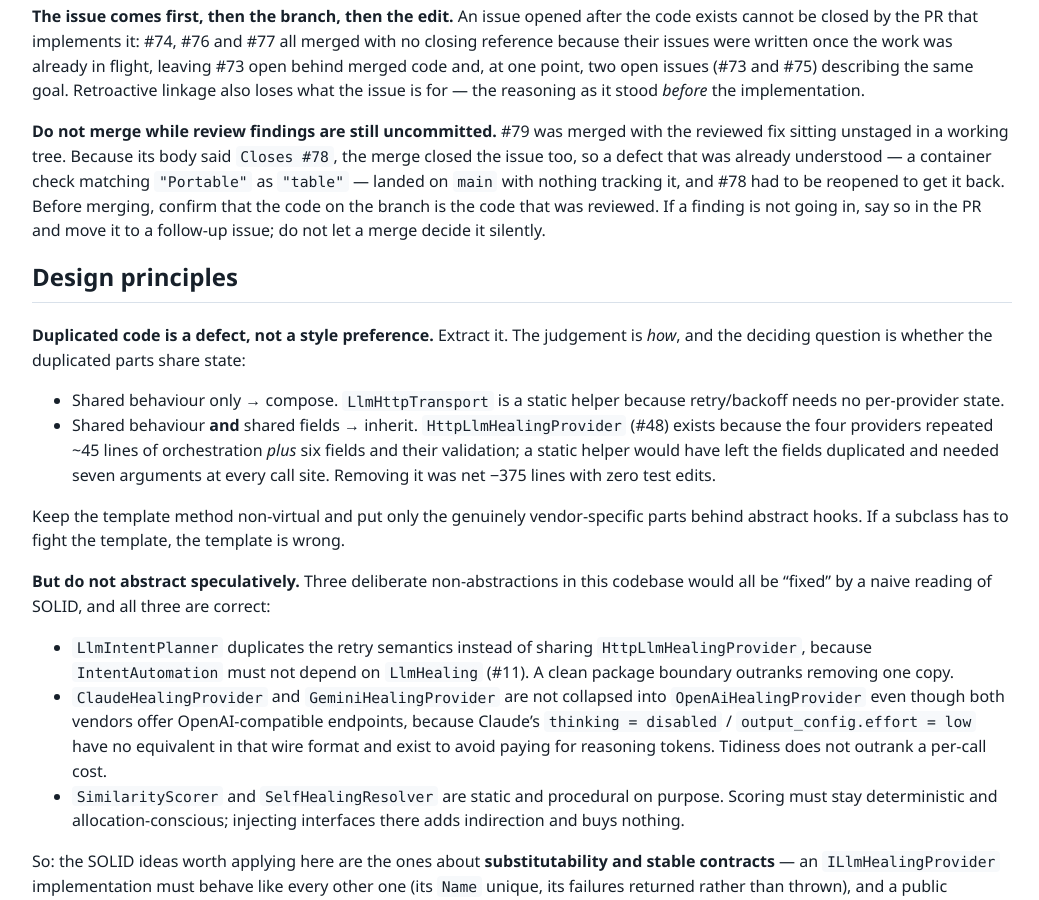
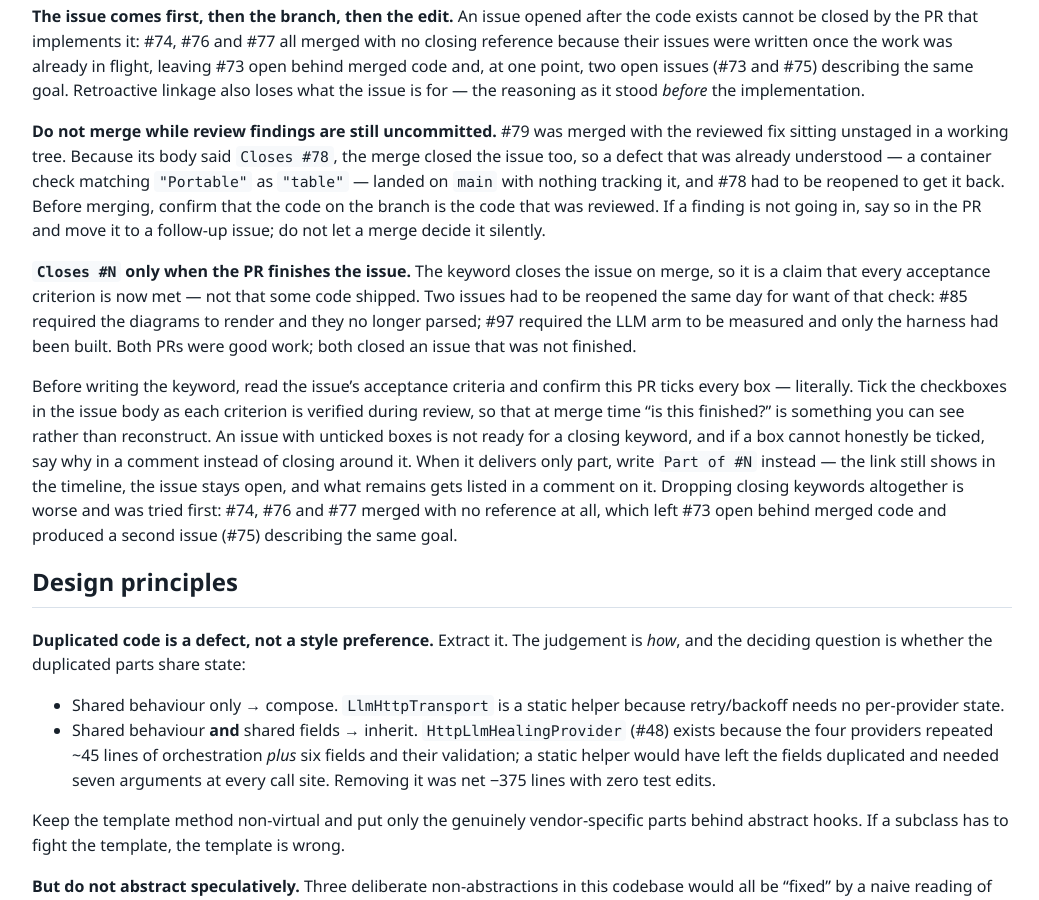
Before and after one commit to mustafasercansak/automation-sandbox, a Jekyll site: the page built from AGENTS.md, in a window 1280 px wide and 900 px high, scrolled down 7029 px. Shown: the whole window, without its empty margins (118-1157 px from the left). Built offline with Jekyll 4.4.1, drawn with Linux system fonts in a browser that asks for light colours; our own code applies the rules of GitHub Pages for plain Markdown files.

Commit message:
fix: Clarify guidelines for closing issues in PRs to ensure acceptance criteria are met before merging

```diff
--- a/AGENTS.md
+++ b/AGENTS.md
@@ -137,6 +137,10 @@ Two failures here are cheap to prevent and expensive to unwind, and both happene
 
 **Do not merge while review findings are still uncommitted.** #79 was merged with the reviewed fix sitting unstaged in a working tree. Because its body said `Closes #78`, the merge closed the issue too, so a defect that was already understood — a container check matching `"Portable"` as `"table"` — landed on `main` with nothing tracking it, and #78 had to be reopened to get it back. Before merging, confirm that the code on the branch is the code that was reviewed. If a finding is not going in, say so in the PR and move it to a follow-up issue; do not let a merge decide it silently.
 
+**`Closes #N` only when the PR finishes the issue.** The keyword closes the issue on merge, so it is a claim that every acceptance criterion is now met — not that some code shipped. Two issues had to be reopened the same day for want of that check: #85 required the diagrams to render and they no longer parsed; #97 required the LLM arm to be measured and only the harness had been built. Both PRs were good work; both closed an issue that was not finished.
+
+Before writing the keyword, read the issue's acceptance criteria and confirm this PR ticks every box — literally. Tick the checkboxes in the issue body as each criterion is verified during review, so that at merge time "is this finished?" is something you can see rather than reconstruct. An issue with unticked boxes is not ready for a closing keyword, and if a box cannot honestly be ticked, say why in a comment instead of closing around it. When it delivers only part, write `Part of #N` instead — the link still shows in the timeline, the issue stays open, and what remains gets listed in a comment on it. Dropping closing keywords altogether is worse and was tried first: #74, #76 and #77 merged with no reference at all, which left #73 open behind merged code and produced a second issue (#75) describing the same goal.
+
 ## Design principles
 
 **Duplicated code is a defect, not a style preference.** Extract it. The judgement is *how*, and the deciding question is whether the duplicated parts share state:
```
